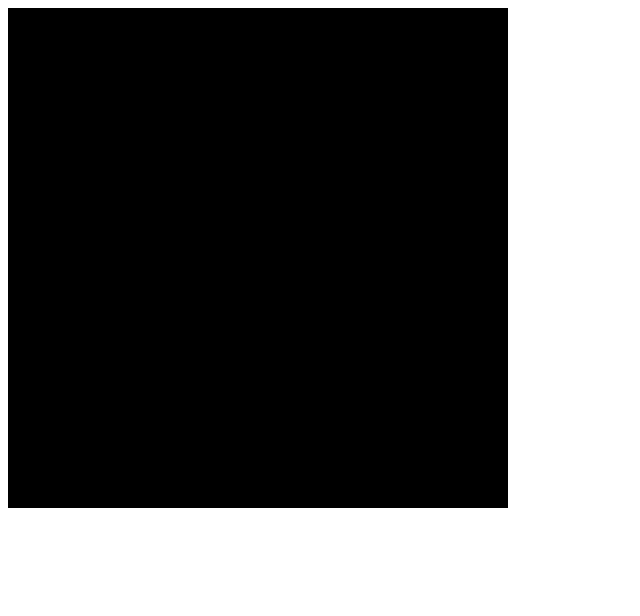
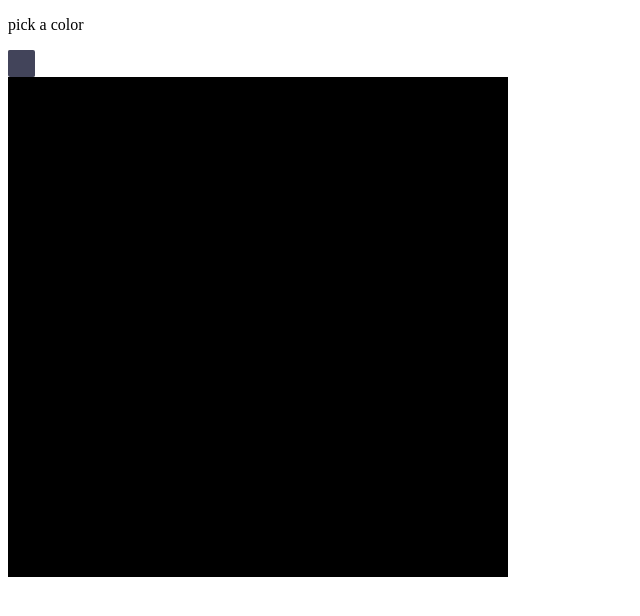
Before and after one commit to colorlessenergy/pixel, a plain HTML site: page index.html in a window 1280 px wide. Shown: the whole page, without its empty margins (0-640 px from the left). Drawn offline with nearby package versions, Linux system fonts and the light colour scheme.

Commit message:
add a color picker that updates the paint color

```diff
--- /dev/null
+++ b/colorpicker.js
@@ -0,0 +1,53 @@
+(function () {
+  'use strict'
+
+  const pickr = Pickr.create({
+    el: '.color-picker',
+    theme: 'classic', // or 'monolith', or 'nano'
+
+    swatches: [
+      'rgba(244, 67, 54, 1)',
+      'rgba(233, 30, 99, 0.95)',
+      'rgba(156, 39, 176, 0.9)',
+      'rgba(103, 58, 183, 0.85)',
+      'rgba(63, 81, 181, 0.8)',
+      'rgba(33, 150, 243, 0.75)',
+      'rgba(3, 169, 244, 0.7)',
+      'rgba(0, 188, 212, 0.7)',
+      'rgba(0, 150, 136, 0.75)',
+      'rgba(76, 175, 80, 0.8)',
+      'rgba(139, 195, 74, 0.85)',
+      'rgba(205, 220, 57, 0.9)',
+      'rgba(255, 235, 59, 0.95)',
+      'rgba(255, 193, 7, 1)'
+    ],
+
+    components: {
+
+      // Main components
+      preview: true,
+      opacity: true,
+      hue: true,
+
+      // Input / output Options
+      interaction: {
+        hex: true,
+        rgba: true,
+        hsla: true,
+        hsva: true,
+        cmyk: true,
+        input: true
+      }
+    }
+  });
+
+  pickr.on('change', function (color) {
+    let pickedColor = color.toHEXA().toString();
+    window.app.color = pickedColor;
+  });
+
+  window.app = window.app || {};
+
+  // DEFAULT color to white
+  window.app.color = '#FFFFFF';
+})();
--- a/index.html
+++ b/index.html
@@ -4,10 +4,22 @@
   <meta charset="UTF-8">
   <meta name="viewport" content="width=device-width, initial-scale=1.0">
   <title>pixel - draw :D</title>
+
+  <link rel="stylesheet" href="https://cdn.jsdelivr.net/npm/@simonwep/pickr/dist/themes/classic.min.css" />
 </head>
 <body>
+  <!-- populated by the library 'pickr' -->
+  <div>
+    <p>
+      pick a color
+    </p>
+    <div class="color-picker"></div>
+  </div>
+
   <canvas id="canvas"></canvas>
 
+  <script src="https://cdn.jsdelivr.net/npm/@simonwep/pickr/dist/pickr.es5.min.js"></script>
+  <script src="colorpicker.js"></script>
   <script src="main.js"></script>
 </body>
 </html>
--- a/main.js
+++ b/main.js
@@ -16,8 +16,7 @@
   canvas.addEventListener('touchmove', paintCanvas);
 
   function paintCanvas(ev) {
-    ctx.fillStyle = 'white';
+    ctx.fillStyle = window.app.color;
     ctx.fillRect(ev.offsetX - 1, ev.offsetY - 1, PIXEL_SIZE, PIXEL_SIZE)
   }
-
 })();
```
